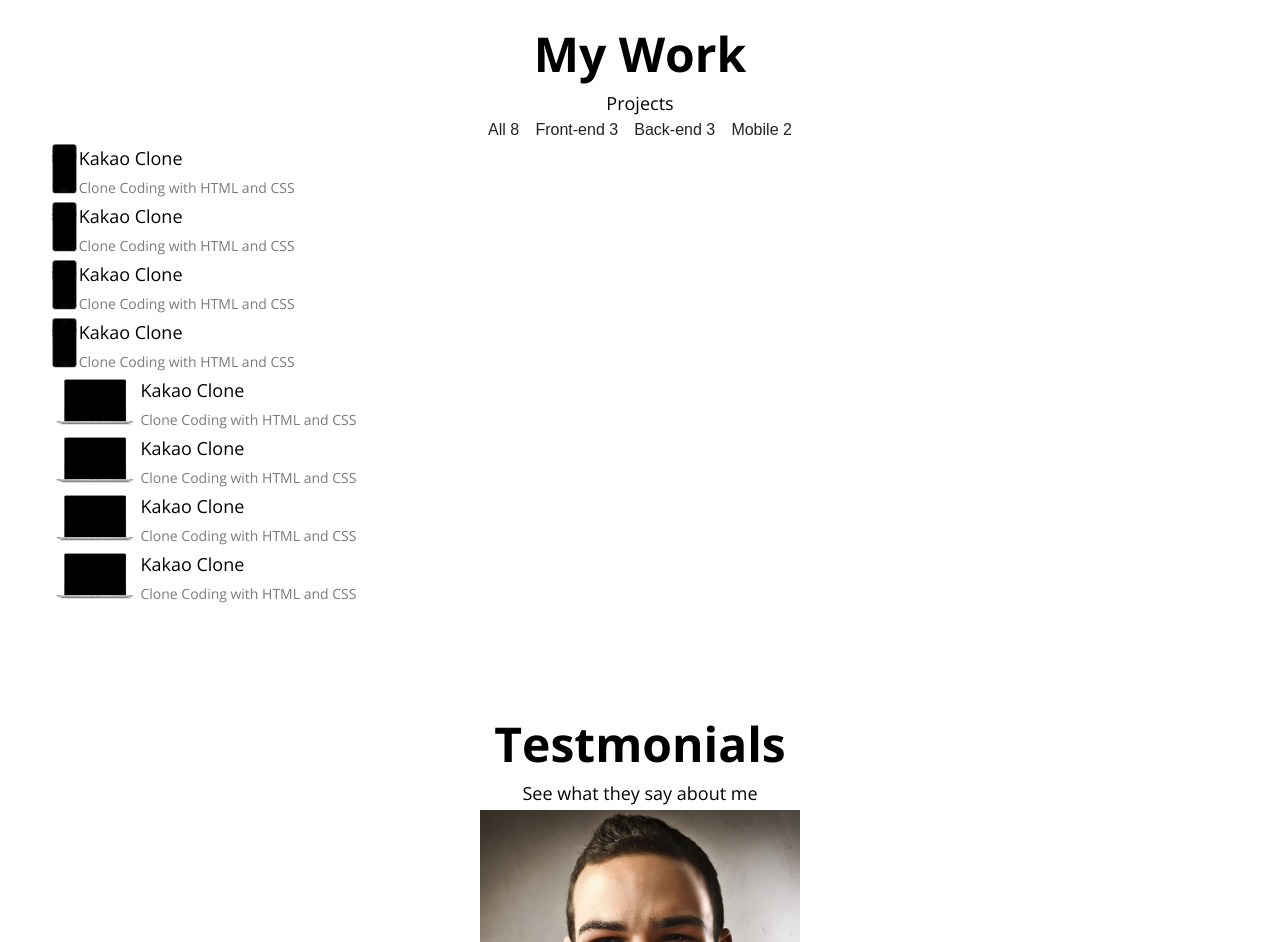
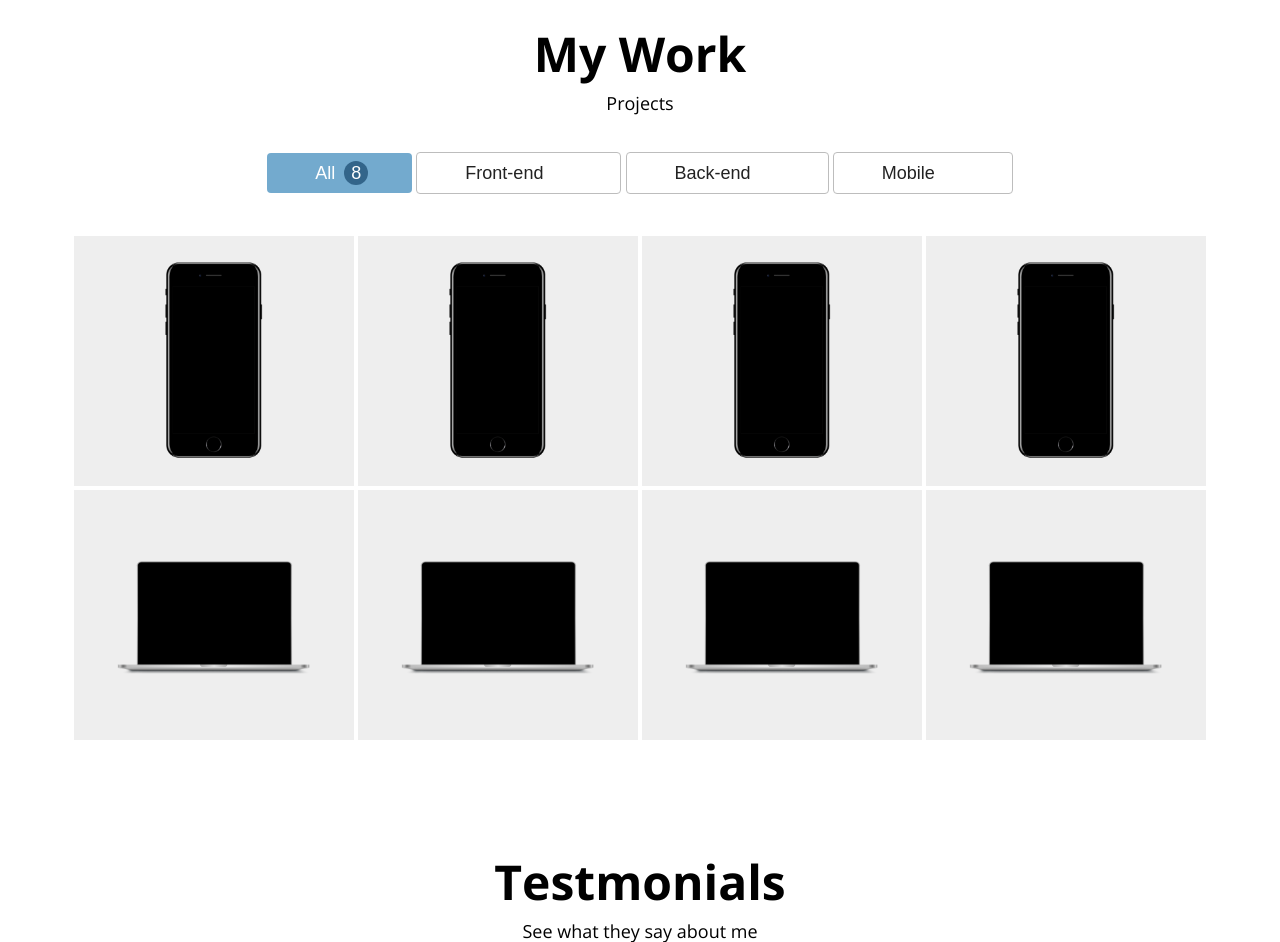
Before and after one commit to Hunnie-Berlin/portfolio, a plain HTML site: page index.html in a window 1280 px wide. Shown: the part 2080-3022 px from the top of the page. Drawn offline with nearby package versions, Linux system fonts and the light colour scheme.

Commit message:
CSS: works

```diff
--- a/index.html
+++ b/index.html
@@ -224,7 +224,7 @@
       <h1>My Work</h1>
       <h3>Projects</h3>
       <div class="work__categories">
-        <button class="category__btn">
+        <button class="category__btn active">
           All <span class="category__count">8</span>
         </button>
         <button class="category__btn">
@@ -238,85 +238,106 @@
         </button>
       </div>
       <div class="work__projects">
-        <a href="#" class="project" target="blank">
-          <img src="imgs/projects/iphone-200521-195335.png" alt="Kakao clone" />
-          <div class="project__description">
+        <a href="#" class="w-project" target="blank">
+          <img
+            src="imgs/projects/iphone-200521-195335.png"
+            class="w-project__img"
+            alt="Kakao clone"
+          />
+          <div class="w-project__description">
             <h3>Kakao Clone</h3>
+            <div class="w-project__bar"></div>
             <span>Clone Coding with HTML and CSS</span>
           </div>
         </a>
-      </div>
-      <div class="work__projects">
-        <a href="#" class="project" target="blank">
-          <img src="imgs/projects/iphone-200521-195335.png" alt="Kakao clone" />
-          <div class="project__description">
+
+        <a href="#" class="w-project" target="blank">
+          <img
+            src="imgs/projects/iphone-200521-195335.png"
+            class="w-project__img"
+            alt="Kakao clone"
+          />
+          <div class="w-project__description">
             <h3>Kakao Clone</h3>
+            <div class="w-project__bar"></div>
             <span>Clone Coding with HTML and CSS</span>
           </div>
         </a>
-      </div>
-      <div class="work__projects">
-        <a href="#" class="project" target="blank">
-          <img src="imgs/projects/iphone-200521-195335.png" alt="Kakao clone" />
-          <div class="project__description">
+
+        <a href="#" class="w-project" target="blank">
+          <img
+            src="imgs/projects/iphone-200521-195335.png"
+            class="w-project__img"
+            alt="Kakao clone"
+          />
+          <div class="w-project__description">
             <h3>Kakao Clone</h3>
+            <div class="w-project__bar"></div>
             <span>Clone Coding with HTML and CSS</span>
           </div>
         </a>
-      </div>
-      <div class="work__projects">
-        <a href="#" class="project" target="blank">
-          <img src="imgs/projects/iphone-200521-195335.png" alt="Kakao clone" />
-          <div class="project__description">
+
+        <a href="#" class="w-project" target="blank">
+          <img
+            src="imgs/projects/iphone-200521-195335.png"
+            class="w-project__img"
+            alt="Kakao clone"
+          />
+          <div class="w-project__description">
             <h3>Kakao Clone</h3>
+            <div class="w-project__bar"></div>
             <span>Clone Coding with HTML and CSS</span>
           </div>
         </a>
-      </div>
-      <div class="work__projects">
-        <a href="#" class="project" target="blank">
+
+        <a href="#" class="w-project" target="blank">
           <img
             src="imgs/projects/macbook-200521-195335.png"
+            class="w-project__img"
             alt="Kakao clone"
           />
-          <div class="project__description">
+          <div class="w-project__description">
             <h3>Kakao Clone</h3>
+            <div class="w-project__bar"></div>
             <span>Clone Coding with HTML and CSS</span>
           </div>
         </a>
-      </div>
-      <div class="work__projects">
-        <a href="#" class="project" target="blank">
+
+        <a href="#" class="w-project" target="blank">
           <img
             src="imgs/projects/macbook-200521-195335.png"
+            class="w-project__img"
             alt="Kakao clone"
           />
-          <div class="project__description">
+          <div class="w-project__description">
             <h3>Kakao Clone</h3>
+            <div class="w-project__bar"></div>
             <span>Clone Coding with HTML and CSS</span>
           </div>
         </a>
-      </div>
-      <div class="work__projects">
-        <a href="#" class="project" target="blank">
+
+        <a href="#" class="w-project" target="blank">
           <img
             src="imgs/projects/macbook-200521-195335.png"
+            class="w-project__img"
             alt="Kakao clone"
           />
-          <div class="project__description">
+          <div class="w-project__description">
             <h3>Kakao Clone</h3>
+            <div class="w-project__bar"></div>
             <span>Clone Coding with HTML and CSS</span>
           </div>
         </a>
-      </div>
-      <div class="work__projects">
-        <a href="#" class="project" target="blank">
+
+        <a href="#" class="w-project" target="blank">
           <img
             src="imgs/projects/macbook-200521-195335.png"
+            class="w-project__img"
             alt="Kakao clone"
           />
-          <div class="project__description">
+          <div class="w-project__description">
             <h3>Kakao Clone</h3>
+            <div class="w-project__bar"></div>
             <span>Clone Coding with HTML and CSS</span>
           </div>
         </a>
--- a/styles/style.css
+++ b/styles/style.css
@@ -26,6 +26,8 @@
   --color-yellow: #fff7d1;
 
   --color-orange: #feb546;
+
+  --color-dark-orange: #ffa723;
 
   --color-black: #000000;
 
@@ -334,3 +336,97 @@ p {
 .etc__list {
   line-height: 1.5em;
 }
+
+/* Work */
+
+.work__categories {
+  margin: 40px;
+}
+
+.category__btn {
+  border: 1px solid var(--color-dark-white);
+  border-radius: var(--size-border-radius);
+  font-size: var(--font-regular);
+  padding: 8px 48px;
+}
+
+.category__btn.active,
+.category__btn:hover {
+  background-color: var(--color-blue);
+  color: var(--color-white);
+  border: none;
+}
+
+.category__btn.active .category__count,
+.category__btn:hover .category__count {
+  opacity: 1;
+  top: 0;
+}
+
+.category__count {
+  background-color: var(--color-dark-blue);
+  border-radius: 50%;
+  color: var(--color-white);
+  width: 24px;
+  height: 24px;
+  line-height: 24px;
+  display: inline-block;
+  position: relative;
+  top: -20px;
+  left: 4px;
+  opacity: 0;
+  transition: all var(--animation-duration) ease-in;
+}
+
+.work__projects {
+  display: flex;
+  flex-wrap: wrap;
+  justify-content: center;
+}
+
+.w-project {
+  position: relative;
+  display: flex;
+  justify-content: center;
+  align-items: center;
+  width: 280px;
+  height: 250px;
+  margin: 2px;
+  background-color: var(--color-light-white);
+}
+
+.w-project__img {
+  max-width: 80%;
+  max-height: 80%;
+}
+
+.w-project__description {
+  position: absolute;
+  background-color: var(--color-black);
+  display: flex;
+  flex-direction: column;
+  justify-content: center;
+  width: 100%;
+  height: 100%;
+  top: 0;
+  left: 0;
+  opacity: 0;
+  transform: translateY(10px);
+  transition: all var(--animation-duration) ease-in;
+}
+
+.w-project__description:hover {
+  transform: translateY(0px);
+  opacity: 0.7;
+}
+
+.w-project__description h3 {
+  color: var(--color-white);
+}
+
+.w-project__bar {
+  width: 36px;
+  height: 2px;
+  background-color: var(--color-dark-white);
+  margin: 8px auto 16px;
+}
```
